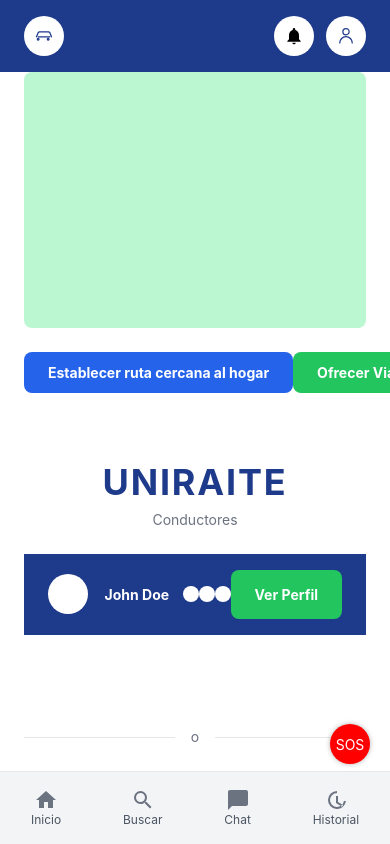
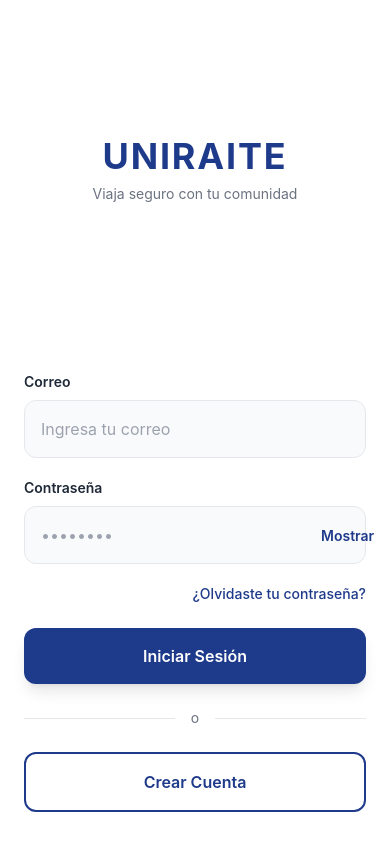
Before and after one commit to JoseAlbertRuiL/Proyecto_UniRaite-RAITEC-, a React Native app: screen / in a window 390 px wide. Built offline with nearby package versions, Linux system fonts and the light colour scheme.

Commit message:
Integración chat y emergency button

```diff
--- a/App.tsx
+++ b/App.tsx
@@ -9,6 +9,7 @@ import ConfPerfilScreen from "./src/screens/Principal/ConfPerfilScreen";
 import ChangePasswordScreen from "./src/screens/Principal/ChangePasswordScreen";
 import Map from "./src/components/common/Map";
 import ChatScreen from "./src/screens/Principal/ChatScreen";
+import ChatHistory from "./src/screens/Principal/ChatHistoryScreen";
 
 interface NavigationProps {
   navigation: any;
@@ -25,10 +26,11 @@ type ScreenName =
   | "ConfigP"
   | "ChangePassword"
   | "Map"
-  | "Chat";
+  | "Chat"
+  | "ChatHistory";
 
 export default function App() {
-  const [screen, setScreen] = useState<ScreenName>("Home");
+  const [screen, setScreen] = useState<ScreenName>("Login");
   const [route, setRoute] = useState<any>({}); // ← AGREGAR ESTA LÍNEA
 
   const navigation = {
@@ -46,6 +48,7 @@ export default function App() {
       if (name === "ChangePassword") setScreen("ChangePassword");
       if (name === "Map") setScreen("Map");
       if (name === "Chat") setScreen("Chat");
+      if (name === "ChatHistory") setScreen("ChatHistory");
     },
   } as any;
 
@@ -65,6 +68,8 @@ export default function App() {
   <Map navigation={navigation} />
   ) : screen === "Chat" ? (
   <ChatScreen navigation={navigation} route={route} />
+  ) : screen === "ChatHistory" ? (
+  <ChatHistory navigation={navigation} />
   ) : (
     <LoginScreen navigation={navigation} />
 );
--- a/package.json
+++ b/package.json
@@ -17,6 +17,7 @@
     "expo-constants": "~18.0.13",
     "expo-dev-client": "~6.0.20",
     "expo-image-picker": "~17.0.10",
+    "expo-linking": "~8.0.11",
     "expo-status-bar": "~3.0.9",
     "nativewind": "^4.2.2",
     "react": "19.1.0",
--- a/src/components/EmergencyButton.tsx
+++ b/src/components/EmergencyButton.tsx
@@ -21,7 +21,7 @@ const EmergencyButton = () => {
   return (
   <>
     <TouchableOpacity style={styles.floatingButton} onPress={() => setVisible(true)}>
-      <Text style={styles.text}>SOS</Text>
+      <Text style={styles.text}>!</Text>
     </TouchableOpacity>
 
     <Modal transparent={true} visible={visible} animationType="slide">
@@ -63,7 +63,8 @@ const styles = StyleSheet.create({
   },
   text: {
   color: "white",
-  fontSize: 14,
+  fontSize: 45,
+  fontWeight: "bold",
 },
   modalContainer: {
     flex: 1,
@@ -95,8 +96,8 @@ const styles = StyleSheet.create({
   bottom: 80,
   right: 20,
   backgroundColor: "red",
-  width: 40,
-  height: 40,
+  width: 60,
+  height: 60,
   borderRadius: 30,
   justifyContent: "center",
   alignItems: "center",
--- a/src/components/common/Footer.tsx
+++ b/src/components/common/Footer.tsx
@@ -23,16 +23,16 @@ const Footer: React.FC<FooterProps> = ({ navigation }) => {
       <TouchableOpacity className="items-center" onPress={() => navigation.navigate('Home')}>
         <SvgXml xml={homeSvg} width={24} height={24} fill="#6B7280" />
         <Text className="text-xs text-gray-600">Inicio</Text>
+      </TouchableOpacity>
 
       {/* Búsqueda */}
-      </TouchableOpacity>
-      <TouchableOpacity className="items-center" onPress={() => navigation.navigate('Search')}>
+      {/*<TouchableOpacity className="items-center" onPress={() => navigation.navigate('Search')}>
         <SvgXml xml={searchSvg} width={24} height={24} fill="#6B7280" />
         <Text className="text-xs text-gray-600">Buscar</Text>
-      </TouchableOpacity>
+      </TouchableOpacity>*/}
 
       {/*Chats*/}
-      <TouchableOpacity className="items-center" onPress={() => navigation.navigate('Chat')}>
+      <TouchableOpacity className="items-center" onPress={() => navigation.navigate('ChatHistory')}>
         <SvgXml xml={chatSvg} width={24} height={24} fill="#6B7280" />
           <Text className="text-xs text-gray-600">Chat</Text>
       </TouchableOpacity>
--- a/src/screens/ChatHistoryScreen.tsx
+++ b/src/screens/Principal/ChatHistoryScreen.tsx
@@ -1,7 +1,7 @@
 import React, { useState, useEffect } from 'react';
 import { View, Text, FlatList, TouchableOpacity, StatusBar } from 'react-native';
-import Header from '../components/common/Header';
-import Footer from '../components/common/Footer';
+import Header from '../../components/common/Header';
+import Footer from '../../components/common/Footer';
 
 // OJO: Cambia localhost por tu IP si vas a probar en el celular
 const BASE_URL = 'http://localhost:3000/api';
--- a/src/screens/Principal/ConfPerfilScreen.tsx
+++ b/src/screens/Principal/ConfPerfilScreen.tsx
@@ -28,6 +28,12 @@ const ConfigPerfilScreen = ({ navigation }: any) => {
   const [modalVisible, setModalVisible] = useState(false);
   const [modalVisibleContrasenia, setModalVisibleContrasenia] = useState(false);
   const [modoConductor, setModoConductor] = useState(false);
+
+
+  // Para cambiar el contacto de emergencia
+  const [contactoEmergencia, setContactoEmergencia] = useState('');
+  const [modalVisibleContactoEmergencia, setModalVisibleContactoEmergencia] = useState(false);
+
 
   useEffect(() => {
     obtenerPerfil();
@@ -195,8 +201,19 @@ const guardarCambios = async () => {
           />
         </View>
 
+        {/* Contacto de emergencia */}
+        <TouchableOpacity
+          className="flex-row justify-between items-center px-4 py-4 border-b border-gray-200"
+          onPress={() => setModalVisibleContactoEmergencia(true)}
+        >
+          <Text className="text-base">Contacto de emergencia</Text>
+          <Text>{'>'}</Text>
+        </TouchableOpacity>
+
       </View>
 
+
+      {/* ======================================= MOODALS ======================================= */}
       {/* Modal editar nombre */}
       <Modal visible={modalVisible} transparent animationType="slide">
         <View className="flex-1 justify-center bg-black/50 px-6">
@@ -277,6 +294,31 @@ const guardarCambios = async () => {
         </View>
       </Modal>
 
+      {/* Modal editar contacto de emergencia */}
+      <Modal visible={modalVisibleContactoEmergencia} transparent animationType="slide">
+        <View className="flex-1 justify-center bg-black/50 px-6">
+          <View className="bg-white p-5 rounded-2xl">
+            <Text className="text-lg font-semibold mb-3">Editar Contacto de Emergencia</Text>
+            <TextInput
+              value={contactoEmergencia}
+              onChangeText={setContactoEmergencia}
+              className="border border-gray-300 rounded-xl px-4 py-3"
+              placeholder="Nuevo contacto de emergencia"
+            />
+            <View className="flex-row justify-between mt-4">
+            <TouchableOpacity
+              onPress={() => setModalVisibleContactoEmergencia(false)}
+              className="bg-blue-600 mt-4 py-3 px-10 rounded-xl items-center"
+            >
+              <Text className="text-white font-semibold text-lg">Cancelar</Text>
+            </TouchableOpacity>
+            </View>
+          </View>
+        </View>
+      </Modal>
+
+
+
       <View className="flex-row items-center mb-6">
                     <View className="flex-1 h-px bg-gray-200" />
                     <Text className="mx-4 text-sm text-gray-500">o</Text>
```
Also changed, not shown: 1 other file (tests, documents, lock files or other folders).
